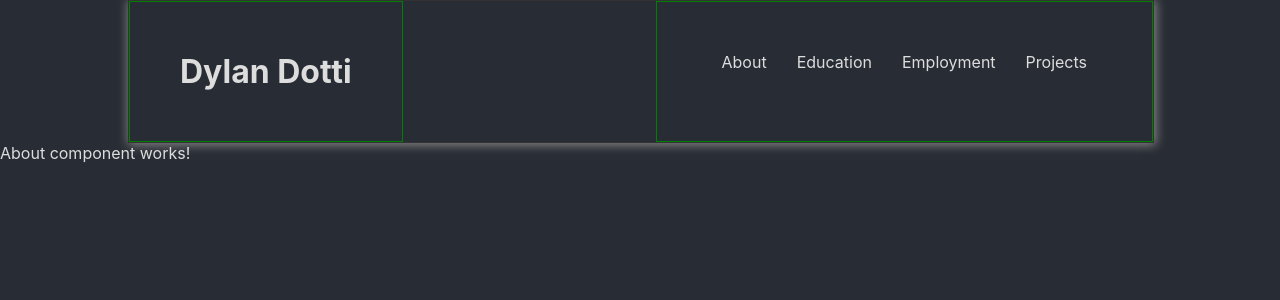
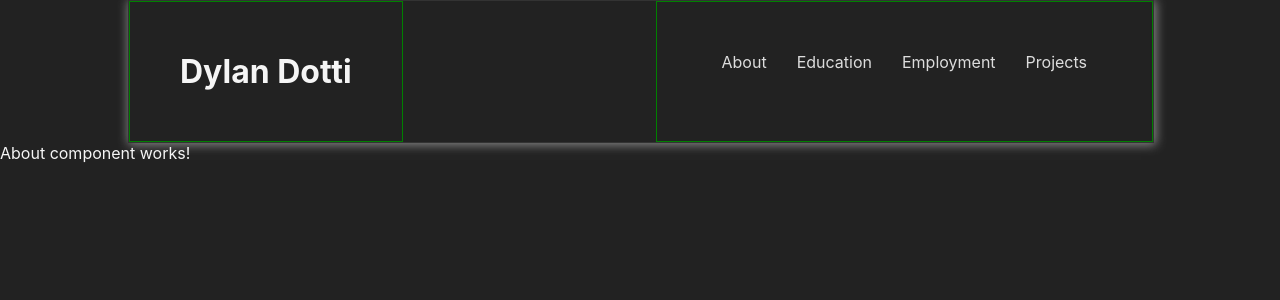
Before and after one commit to Dylan-Dotti/React-Portfolio-Website, a React (Create React App) app: page / in a window 1280 px wide. Shown: the top 300 px of the page. Built offline with nearby package versions, Linux system fonts and the light colour scheme.

Commit message:
Added color variables

```diff
--- a/src/App.scss
+++ b/src/App.scss
@@ -1,6 +1,8 @@
+@import '../src/Styles/colors.scss';
+
 body {
-  background-color: #282c34;
-  color: #ddd;
+  background-color: $main-background;
+  color: $main-text-white;
 }
 
 .App {
@@ -12,8 +14,7 @@ body {
     border: 1px solid #333;
     box-shadow: 1px 1px 10px 1px #888888;
 
-    .title-group,
-    nav {
+    .title-group, nav {
       padding: 50px;
       border: 1px solid green;
     }
--- a/src/Styles/colors.scss
+++ b/src/Styles/colors.scss
@@ -0,0 +1,9 @@
+
+$main-background: #222;
+$main-text-white: rgb(245, 245, 245);
+
+$blue-100: #263EFA;
+$blue-200: #2F68DE;
+$blue-300: #40A0F5;
+$blue-400: #2fB1DE;
+$blue-500: #36F5FF;
```
